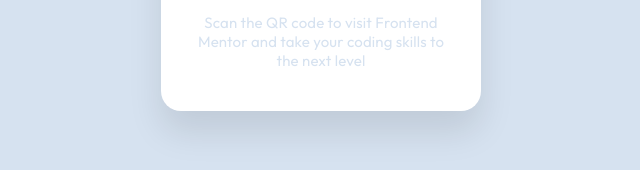
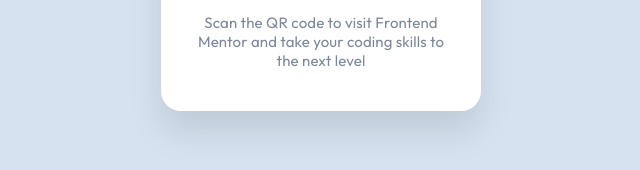
Before and after one commit to Kananoro/FrontendMentorFirstChallenge, a plain HTML site: page index.html in a window 1280 px wide. Shown: the part 538-708 px from the top of the page, without its empty margins (319-959 px from the left). Drawn offline with Linux system fonts and the light colour scheme.

Commit message:
For more look like original

```diff
--- a/css/style.scss
+++ b/css/style.scss
@@ -62,7 +62,7 @@
 		&__subtitle {
          align-self: center;
          width: 250px;
-         color: #D6E2F0;
+         color: hsla(220, 15, 55);
          text-align: center;
          font-family: Outfit;
          font-size: 15px;
```
Also changed, not shown: css/style.css, img/QrBackground.png.
